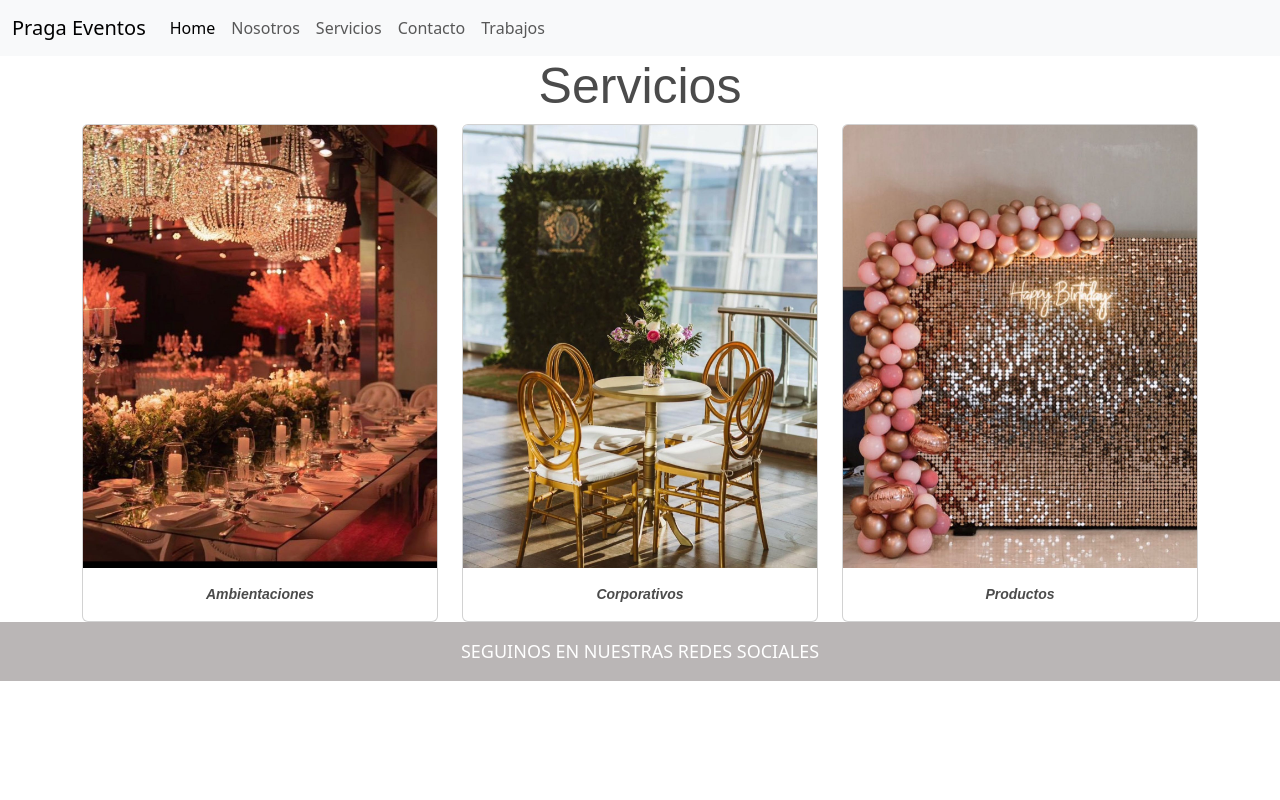
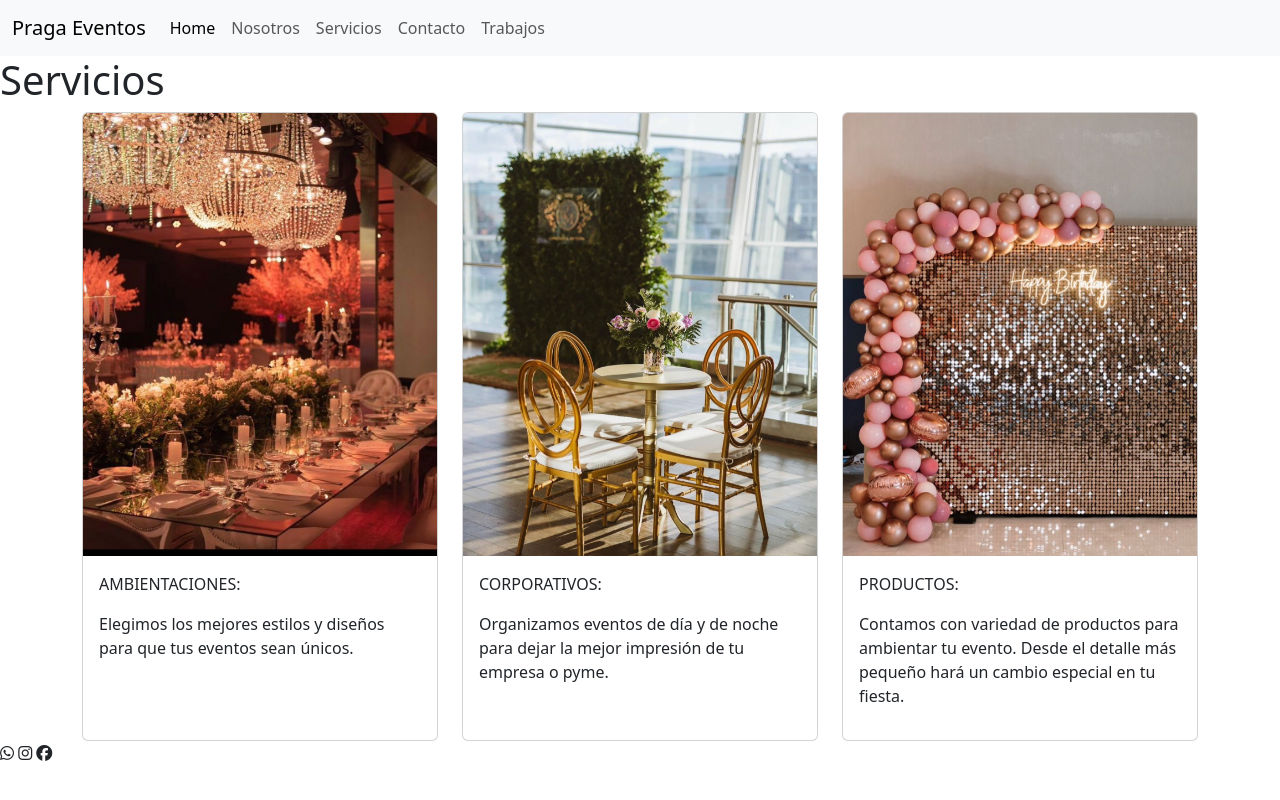
Before and after one commit to Albiiscoder/praga-eventos, a plain HTML site: page pages/servicios.html in a window 1280 px wide. Drawn offline with nearby package versions, Linux system fonts and the light colour scheme.

Commit message:
modifique css

```diff
--- a/css/main.css
+++ b/css/main.css
@@ -1,64 +0,0 @@
-* {
-    margin:0;
-    padding:0;
-    box-sizing: border-box;
-
-}
-
-
-.logo1 {
-
-    background-position: center center;
-    background-repeat: repeat;
-    background-size: cover;
-
-    display: flex;
-    justify-content: center;
-    height: 1000p;
-
-
-}
-
-
-.eventos{
-    display: flex;
-    justify-content: center;
-}
-
-h1{
-    color:#4b4b4b;
-    font-size: 50px;
-    text-align: center;
-    font-family: Arial, Helvetica, sans-serif;
-}
-
-p{
-    font-family: Arial;
-    font-size: 14px;
-    font-weight: bold;
-    font-style: italic;
-    color:#4b4b4b;
-    line-height: 1,5;
-    text-align: center;
-
-}
-
-
-.video{
-    display: flex;
-    justify-content: center;
-}
-
-.footer{
-    margin:0;
-    padding:0;
-    box-sizing: border-box;
-    color: white;
-    background-color: rgb(186, 182, 182);
-    list-style-type: none;
-    padding: 1rem;
-    font-size: 18px;
-    font-style: normal;
-    text-align: center;
-
-}
--- a/pages/servicios.html
+++ b/pages/servicios.html
@@ -5,7 +5,7 @@
     <meta name="viewport" content="width=device-width, initial-scale=1.0">
     <title>Document</title>
     <link href="https://cdn.jsdelivr.net/npm/bootstrap@5.3.0/dist/css/bootstrap.min.css" rel="stylesheet" integrity="sha384-9ndCyUaIbzAi2FUVXJi0CjmCapSmO7SnpJef0486qhLnuZ2cdeRhO02iuK6FUUVM" crossorigin="anonymous">
-
+    <script src="https://kit.fontawesome.com/dc23646025.js" crossorigin="anonymous"></script>
     <link rel="stylesheet" href="../css/main.css">
 
 </head>
@@ -40,7 +40,8 @@
                 <div class="card h-100">
                 <img src="../img/ambientaciones.jpg" class="card-img-top" alt="...">
                 <div class="card-body">
-                  <p class="card-text">Ambientaciones
+                  <p class="card-text">AMBIENTACIONES:
+                    <p class="definiciones">Elegimos los mejores estilos y diseños para que tus eventos sean únicos.</p>
                 </div>
               </div>
 
@@ -50,15 +51,18 @@
                 <div class="card h-100">
                     <img src="../img/sillas.jpg" class="card-img-top" alt="...">
                     <div class="card-body">
-                      <p class="card-text">Corporativos
+                    <p class="card-text">CORPORATIVOS:
+                      <p class="definiciones">Organizamos eventos de día y de noche para dejar la mejor impresión de tu empresa o pyme.</p>
                     </div>
                   </div>
+
             </div>
             <div class="col-md-4">
                 <div class="card h-100">
                 <img src="../img/productos.jpg" class="card-img-top" alt="...">
                 <div class="card-body">
-                  <p class="card-text">Productos
+                  <p class="card-text">PRODUCTOS:
+                    <p class="definiciones">Contamos con variedad de productos para ambientar tu evento. Desde el detalle más pequeño hará un cambio especial en tu fiesta.</p>
                 </div>
               </div>
 
@@ -73,7 +77,10 @@
     </main>
 
     <footer>
-        <div class="footer"> SEGUINOS EN NUESTRAS REDES SOCIALES</div>
+      <div class="footer">
+        <i class="fa-brands fa-whatsapp"></i>
+        <i class="fa-brands fa-instagram"></i>
+        <i class="fa-brands fa-facebook"></i>
 
     </footer>
 
--- a/scss/styles.scss
+++ b/scss/styles.scss
@@ -32,7 +32,35 @@ h1{
     font-family: Arial, Helvetica, sans-serif;
 }
 
-p{
+
+
+.card-text{
+    font-family: Arial, Helvetica, sans-serif;
+    font-size: 25px;
+    text-align: center;
+    text-decoration:dotted;
+
+
+}
+
+.definiciones{
+    font-family: Arial, Helvetica, sans-serif;
+    font-size: 18px;
+    text-align: center;
+
+
+
+
+
+
+}
+
+
+.carousel-inner{
+    margin-bottom: 15px;
+}
+
+.presentacion{
         font-family: Arial;
         font-size: 14px;
         font-weight: bold;
@@ -41,7 +69,9 @@ p{
         line-height: 1,5;
         text-align: center;
 
+
 }
+
 
 
 .video{
```
Also changed, not shown: pages/contacto.html (+6 -1 lines), pages/nosotros.html (+6 -3 lines), pages/trabajos.html (+5 -1 lines), scss/styles.css, 1 other file. Lines whose indentation alone changed are shown as unchanged.
